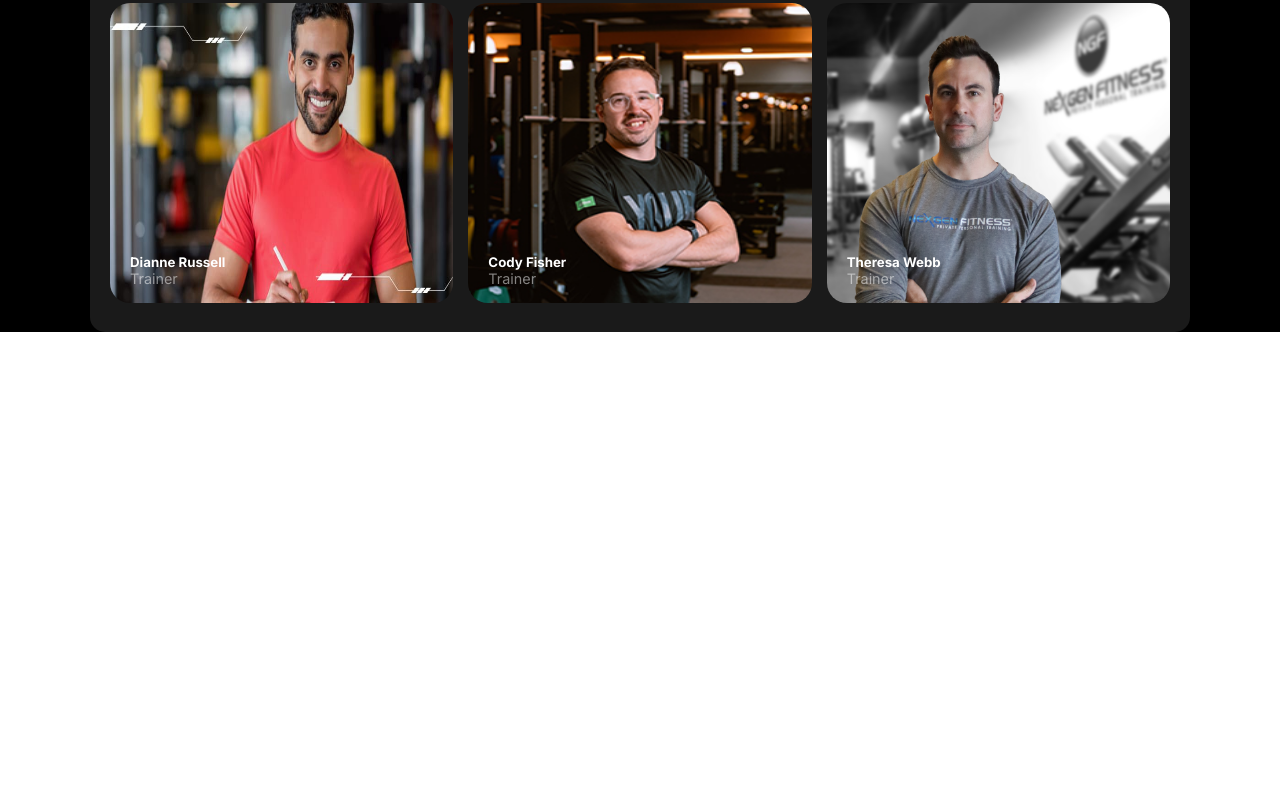
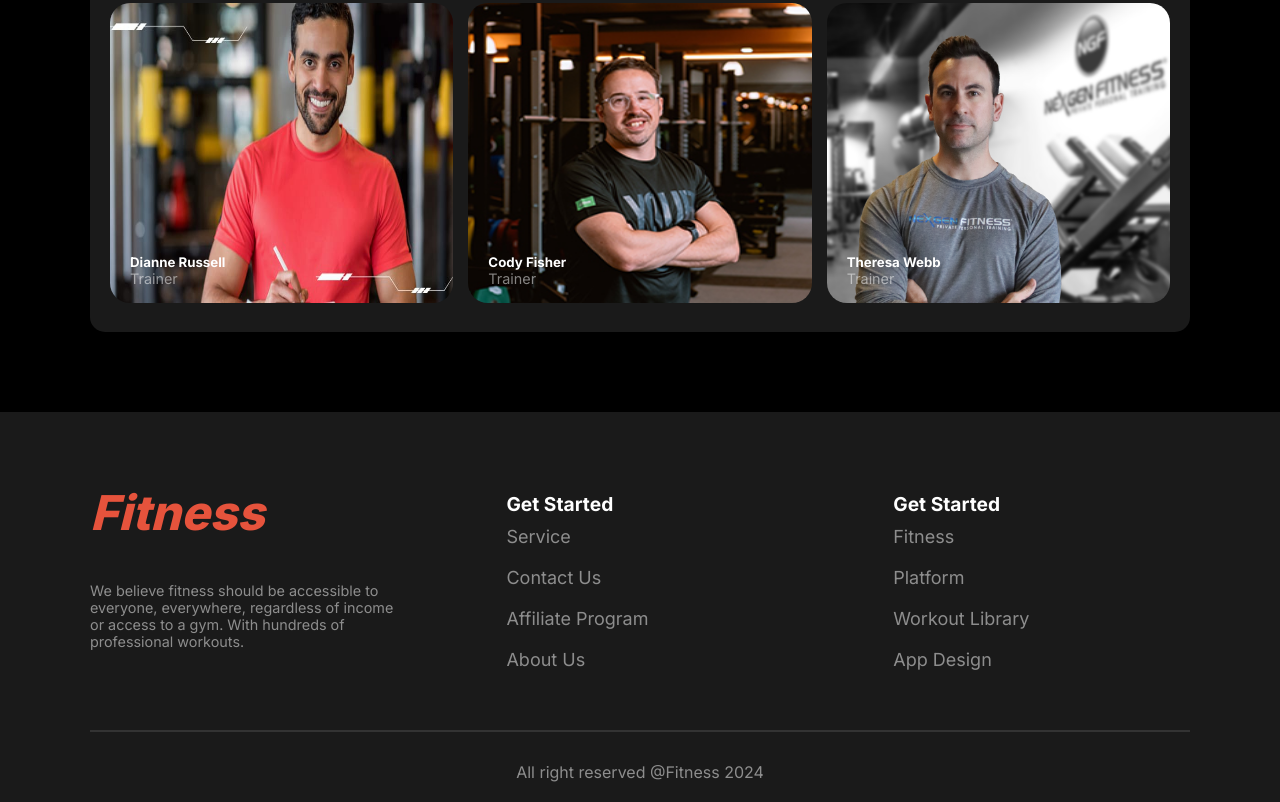
Before and after one commit to mohibuluzzal/gym-web, a plain HTML site: page index.html in a window 1280 px wide. Shown: the part 2099-2901 px from the top of the page. Before the commit the page ends 2431 px from the top, so only its background shows below. Drawn offline with Linux system fonts and the light colour scheme; a web font is replaced by a local one.

Commit message:
added Footer section for desktop version

```diff
--- a/index.html
+++ b/index.html
@@ -136,7 +136,7 @@
 
               <!-- Meet our team section start
              ======================================= -->
-       <div class="main">
+       <div class="main meet-team">
         <section class="two-section-same">
             <h2 class="second-header">Meet Our Team</h2>
             <p class="second-paragraph">We believe fitness should be accessible to everyone, everywhere, regardless of income or access to a gym.</p>
@@ -194,13 +194,38 @@
             </div>
 
         </div>
-
-
             <!-- Meet our team section) end
              ======================================= -->
 
-        <Footer>
 
+             <Footer class="foot">
+                <div class="footer">
+                    <div class="foot-text">
+                        <h1>Fitness</h1>
+                        <p id="foot-p" class="second-paragraph">We believe fitness should be accessible to everyone, everywhere, regardless of income or access to a gym. With hundreds of professional workouts.</p>
+                    </div>
+                    <div class="get-start">
+                        <h4>Get Started</h4>
+                        <ul>
+                            <li>Service</li>
+                            <li>Contact Us</li>
+                            <li>Affiliate Program</li>
+                            <li>About Us</li>
+                        </ul>
+                    </div>
+                    <div class="get-start">
+                        <h4>Get Started</h4>
+                        <ul>
+                            <li>Fitness</li>
+                            <li>Platform</li>
+                            <li>Workout Library</li>
+                            <li>App Design</li>
+                        </ul>
+                    </div>
+
+        </div>
+        <hr>
+        <p>All right reserved @Fitness 2024</p>
         </Footer>
     </main>
 </body>
--- a/styles/responsive.css
+++ b/styles/responsive.css
@@ -109,5 +109,5 @@
         margin-left: 20px;
         margin-right: 20px;
       }
-
+     background-color: rgba(255, 255, 255, 0.1);
 }
--- a/styles/style.css
+++ b/styles/style.css
@@ -323,6 +323,78 @@ h3{
  .trainer-card h5{
   color: white;
  }
-
+ .meet-team{
+  padding-bottom: 80px;
+ }
         /* <!-- Meet our team section end
          ======================================= --> */
+
+/* Footer section start */
+.foot{
+  background: #1a1a1a;
+
+}
+.footer{
+  max-width: 1100px;
+  margin: 0 auto;
+  display: flex;
+  align-items: center;
+  justify-items: center;
+
+}
+.footer div{
+  width: 90%;
+}
+.footer h1{
+  color: white;
+  font-style: italic;
+  padding-bottom: 20px;
+  color: rgb(230, 83, 60);
+  font-weight: 800;
+  font-size: 3rem;
+
+}
+#foot-p{
+  text-align: left;
+  padding-left: 0px;
+}
+.footer h4{
+  color: white;
+  font-weight: 700;
+  font-size: 1.2rem;
+  padding-top: 20px;
+}
+.footer ul li{
+  color: rgba(255, 255, 255, 0.5);
+  font-weight: 400;
+  font-size: 18px;
+  padding-bottom: 10px;
+  padding-top: 10px;
+  list-style-type: none;
+}
+.get-start{
+
+  padding-left: 90px;
+}
+footer{
+  padding-top: 60px;
+  background-color: black;
+}
+footer p{
+  color: rgba(255, 255, 255, 0.5);
+  font-weight: 400;
+  font-size: 16px;
+  text-align: center;
+  padding: 20px;
+}
+hr{
+  width: 1100px;
+  margin: 0 auto;
+  border: none;
+  height: 2px;
+  background-color: #333;
+  margin-top: 50px;
+  margin-bottom: 10px;
+}
+
+/* Footer section end */
```
